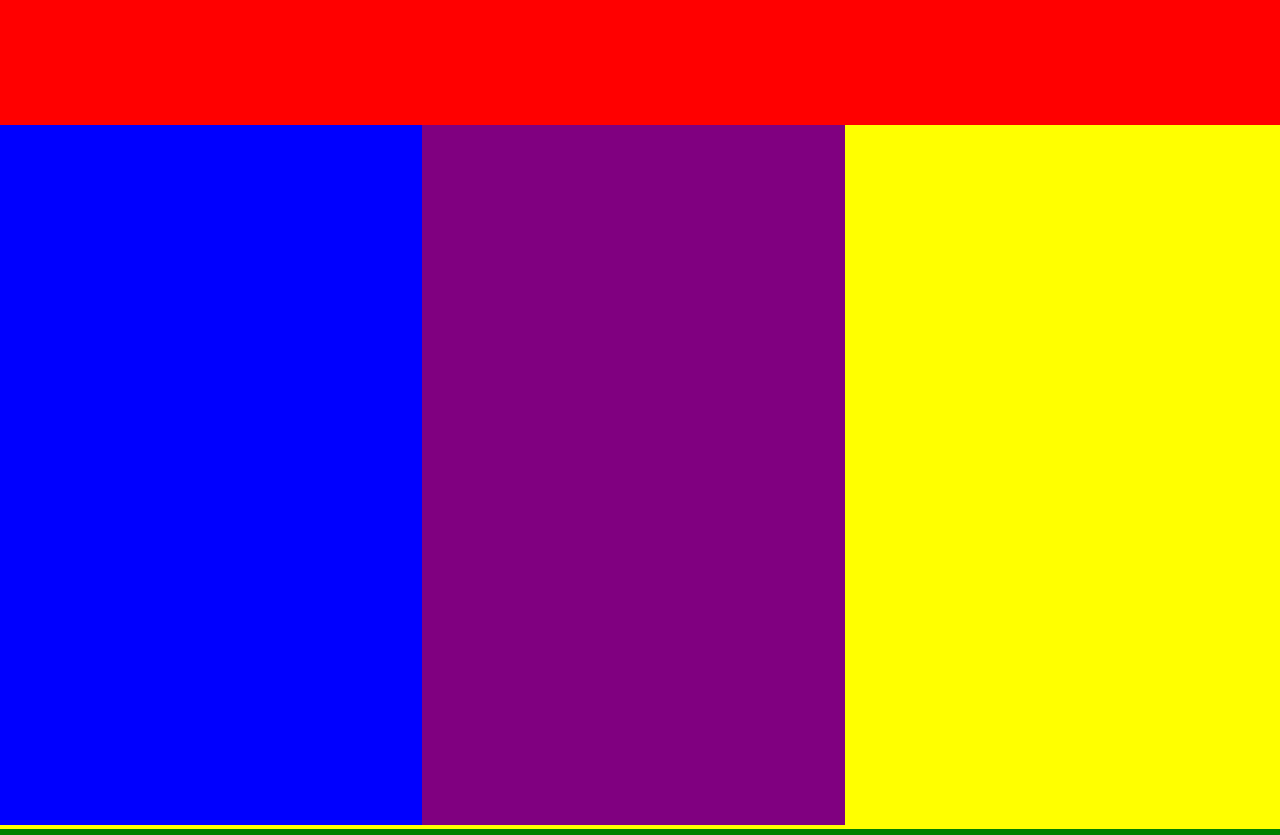
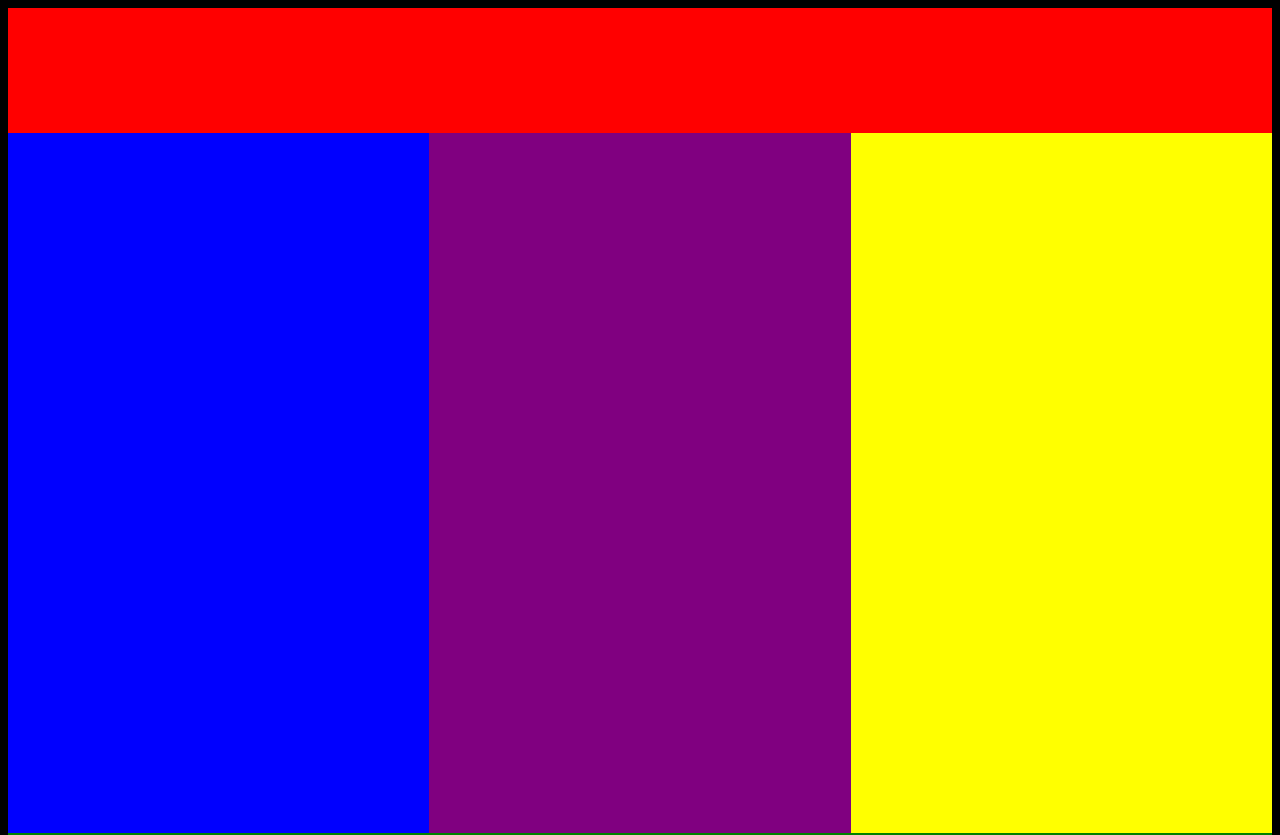
Before and after one commit to iceterminal/LambdaSchool, a plain HTML site: page Web Mini-Bootcamp/LS-Web-Intro-I/two/index.html in a window 1280 px wide. Shown: the top 835 px of the page. Drawn offline with Linux system fonts and the light colour scheme.

Commit message:
HW 1-2 Done

```diff
--- a/Web Mini-Bootcamp/LS-Web-Intro-I/two/index.html
+++ b/Web Mini-Bootcamp/LS-Web-Intro-I/two/index.html
@@ -4,11 +4,13 @@
 		<title>Homework 1-2</title>
 		<link rel="stylesheet" type="text/css" href="style.css">
 	</head>
-		<body id="container">
+	<body>
 		<div class="red"></div>
+			<div>
 				<div class="blue"></div>
 				<div class="purple"></div>
 				<div class="yellow"></div>
+			</div>
 		<div class="green"></div>
 	</body>
 </html>
--- a/Web Mini-Bootcamp/LS-Web-Intro-I/two/style.css
+++ b/Web Mini-Bootcamp/LS-Web-Intro-I/two/style.css
@@ -1,6 +1,5 @@
 body {
-	background: yellow;
-	margin: auto;
+	background: black;
 }
 .red {
 	background: red;
@@ -11,32 +10,29 @@ body {
 .blue {
 	background: blue;
 	height: 700px;
-	width: 33%;
+	width: 33.33%;
 	float: left;
-    width: 33%;
 }
 .purple {
 	background: purple;
 	height: 700px;
-	width: 33%;
-	display: inline-block;
+	width: 33.33%;
+	float: left;
     margin: 0 auto;
-    width: 33%;
 }
 .yellow {
 	background: yellow;
 	height: 700px;
-	width: 33%;
-	float: right;
-    width: 33%;
+	width: 33.33%;
+	float: left;
 }
 .green {
 	background: green;
+	clear: both;
 	height: 125px;
 	width: 100%;
-	margin: 0 auto;
 }
 
-#container {
+.container {
     width:100%;
 }
```
Lines whose indentation alone changed are shown as unchanged.
